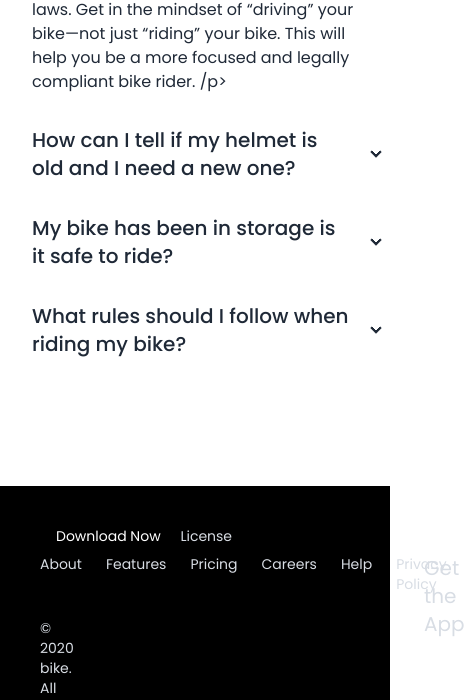
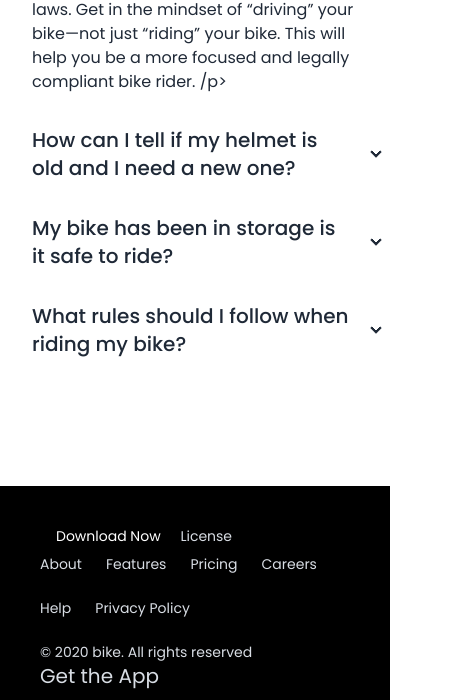
Before and after one commit to paul-96-shimu/biker-zone-tailwind, a plain HTML site: page index.html in a window 390 px wide. Shown: the part 6366-7066 px from the top of the page, 465 px wide, since content can reach past the window. Drawn offline with nearby package versions, Linux system fonts and the light colour scheme.

Commit message:
added responsive part

```diff
--- a/index.html
+++ b/index.html
@@ -378,10 +378,10 @@
                 <span>License</span>
 
             </div>
-            <div class="grid grid-cols-2 gap-x-96">
+            <div class="grid lg:grid-cols-2 gap-x-96 grid-cols-1">
                 <nav>
 
-                    <ul class="flex gap-6 mb-6">
+                    <ul class="flex gap-6 mb-6 lg:flex-nowrap flex-wrap">
                         <li><a href="">About</a></li>
                         <li><a href="">Features</a></li>
                         <li><a href="">Pricing</a></li>
```
